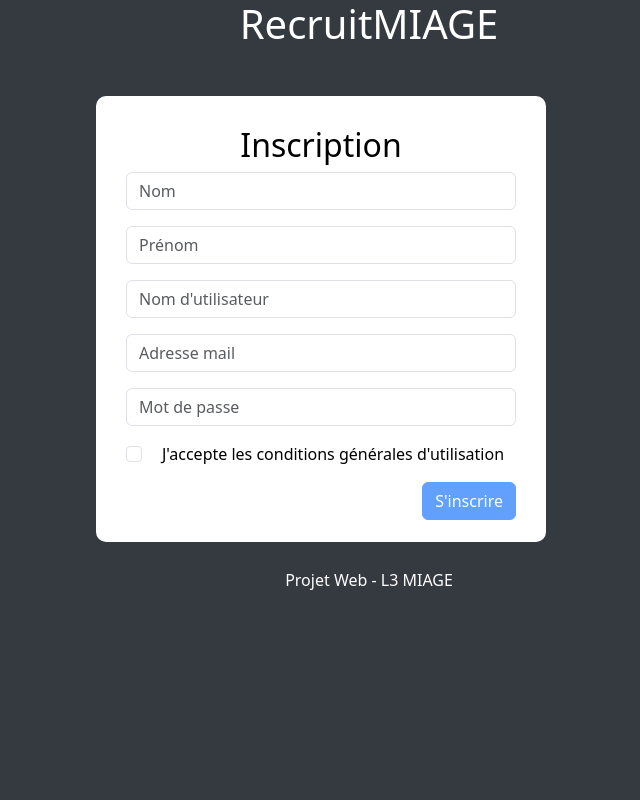
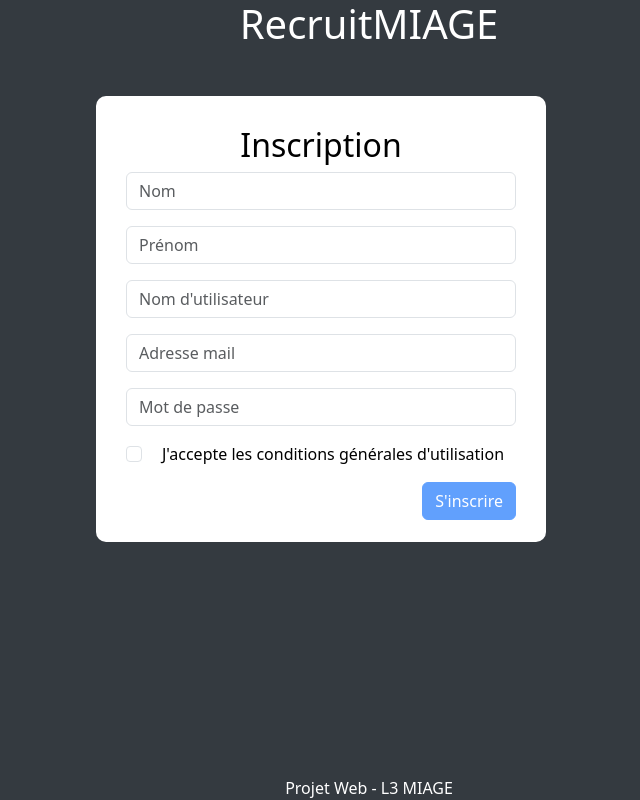
Before and after one commit to Marskof/RecruitMIAGE, an Angular app: page /inscription in a window 1280 px wide. Shown: the whole page, without its empty margins (271-911 px from the left). Built offline with nearby package versions, Linux system fonts and the light colour scheme.

Commit message:
header et footer

```diff
--- a/src/app/app.module.ts
+++ b/src/app/app.module.ts
@@ -14,7 +14,8 @@ import { FormsModule } from '@angular/forms';
 import { ModifierProjetComponent } from './Projets/modifier-projet/modifier-projet.component';
 
 import { CommonModule } from '@angular/common';
-import { FormulaireConnexionComponent } from './../app/authentification/connexion/formulaire-connexion/formulaire-connexion.component'; // Assurez-vous d'importer le composant
+import { FormulaireConnexionComponent } from './../app/authentification/connexion/formulaire-connexion/formulaire-connexion.component';
+import { HeaderFooterComponent } from './commun/header-footer/header-footer.component'; // Assurez-vous d'importer le composant
 
 
 @NgModule({
@@ -26,7 +27,8 @@ import { FormulaireConnexionComponent } from './../app/authentification/connexio
     CreationProjetComponent,
     NavBarComponent,
     ModifierProjetComponent,
-    FormulaireConnexionComponent
+    FormulaireConnexionComponent,
+    HeaderFooterComponent
   ],
   imports: [
     BrowserModule,
--- a/src/app/authentification/connexion/formulaire-connexion/formulaire-connexion.component.css
+++ b/src/app/authentification/connexion/formulaire-connexion/formulaire-connexion.component.css
@@ -1,8 +1,5 @@
 body {
     font-family: "Poppins", sans-serif;
-  }
-  header {
-    text-align: center;
   }
   .form-container {
     border-radius: 10px;
--- a/src/app/authentification/connexion/formulaire-connexion/formulaire-connexion.component.html
+++ b/src/app/authentification/connexion/formulaire-connexion/formulaire-connexion.component.html
@@ -1,8 +1,6 @@
 <!-- formulaire-connexion.component.html -->
 
-<header>
-  <h1>RecruitMIAGE</h1>
-</header>
+<app-header-footer></app-header-footer>
 
 <div class="container mt-5">
   <div class="row justify-content-center">
@@ -36,7 +34,3 @@
     </div>
   </div>
 </div>
-
-<footer class="text-center mt-5">
-  Projet Web - L3 MIAGE
-</footer>
--- a/src/app/authentification/inscription/inscription.component.css
+++ b/src/app/authentification/inscription/inscription.component.css
@@ -1,9 +1,7 @@
 body {
     font-family: "Poppins", sans-serif;
   }
-  header {
-    text-align: center;
-  }
+
   .form-container {
     border-radius: 10px;
     text-align: center;
--- a/src/app/authentification/inscription/inscription.component.html
+++ b/src/app/authentification/inscription/inscription.component.html
@@ -1,6 +1,4 @@
-<header>
-  <h1>RecruitMIAGE</h1>
-</header>
+<app-header-footer></app-header-footer>
 
 <div class="container mt-5">
   <div class="row justify-content-center">
@@ -38,7 +36,3 @@
     </div>
   </div>
 </div>
-
-<footer class="text-center mt-5">
-  Projet Web - L3 MIAGE
-</footer>
--- /dev/null
+++ b/src/app/commun/header-footer/header-footer.component.css
@@ -0,0 +1,10 @@
+header {
+    text-align: center;
+  }
+
+footer{
+    text-align: center;
+    width: 100%;
+    position: absolute;
+    bottom: 0;
+}
--- /dev/null
+++ b/src/app/commun/header-footer/header-footer.component.html
@@ -0,0 +1,7 @@
+<header>
+    <h1>RecruitMIAGE</h1>
+  </header>
+
+<footer>
+    Projet Web - L3 MIAGE
+</footer>
```
Also changed, not shown: src/app/commun/header-footer/header-footer.component.ts (added, +10 -0 lines), 1 other file (tests, documents, lock files or other folders).
